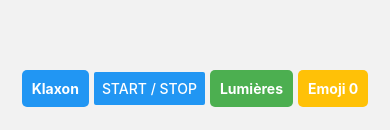
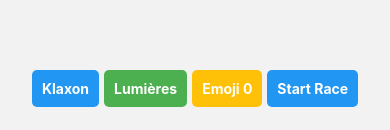
Before and after one commit to Vroumed/JackyDashboard, a React Native app in the folder client/: screen /Control in a window 390 px wide. Shown: the part 711-841 px from the top of the page. Built offline with nearby package versions, Linux system fonts and the light colour scheme.

Commit message:
add race control button to start and end a race, fix automode button in the control panel and not in the toolbar

```diff
--- a/client/src/components/control/ToolBar.tsx
+++ b/client/src/components/control/ToolBar.tsx
@@ -2,7 +2,9 @@ import React from "react";
 import { View, Button, StyleSheet } from "react-native";
 import { Horn } from "./toolBarOptions/Horn";
 import LightBarButton from "./toolBarOptions/LightBarButton";
-import EmojiButton from "./toolBarOptions/EmojiButton"; // Import the new component
+import EmojiButton from "./toolBarOptions/EmojiButton";
+import AutoModeButton from "./toolBarOptions/AutoModeButton";
+import RaceControlButton from "./toolBarOptions/RaceControlButton";
 import useWebSocketStore from "@store/useWebSocketStore";
 
 const ToolBar: React.FC = () => {
@@ -11,9 +13,10 @@ const ToolBar: React.FC = () => {
   return (
     <View style={styles.container}>
       <Horn sendMessage={sendMessage} />
-      <Button title="Start / Stop" />
       <LightBarButton sendMessage={sendMessage} />
       <EmojiButton sendMessage={sendMessage} />
+      {/* <AutoModeButton sendMessage={sendMessage} setAutoMode={() => { }} />// */}
+      <RaceControlButton sendMessage={sendMessage} />
     </View>
   );
 };
--- /dev/null
+++ b/client/src/components/control/toolBarOptions/RaceControlButton.tsx
@@ -0,0 +1,50 @@
+import React, { useState } from "react";
+import { Pressable, Text, StyleSheet } from "react-native";
+
+interface RaceControlButtonProps {
+    sendMessage: (command: object) => void;
+}
+
+const RaceControlButton: React.FC<RaceControlButtonProps> = ({ sendMessage }) => {
+    const [isRaceActive, setIsRaceActive] = useState(false);
+
+    const toggleRace = () => {
+        const newRaceState = !isRaceActive;
+        setIsRaceActive(newRaceState);
+
+        sendMessage({
+
+        });
+    };
+
+    return (
+        <Pressable
+            onPress={toggleRace}
+            style={({ pressed }) => [
+                styles.button,
+                pressed && styles.buttonPressed
+            ]}
+        >
+            <Text style={styles.text}>
+                {isRaceActive ? "Stop Race" : "Start Race"}
+            </Text>
+        </Pressable>
+    );
+};
+
+const styles = StyleSheet.create({
+    button: {
+        backgroundColor: '#2196F3',
+        padding: 10,
+        borderRadius: 5,
+    },
+    buttonPressed: {
+        backgroundColor: '#1976D2',
+    },
+    text: {
+        color: 'white',
+        fontWeight: 'bold',
+    },
+});
+
+export default RaceControlButton;
```
Also changed, not shown: client/src/components/control/toolBarOptions/RaceButton.tsx (deleted).
